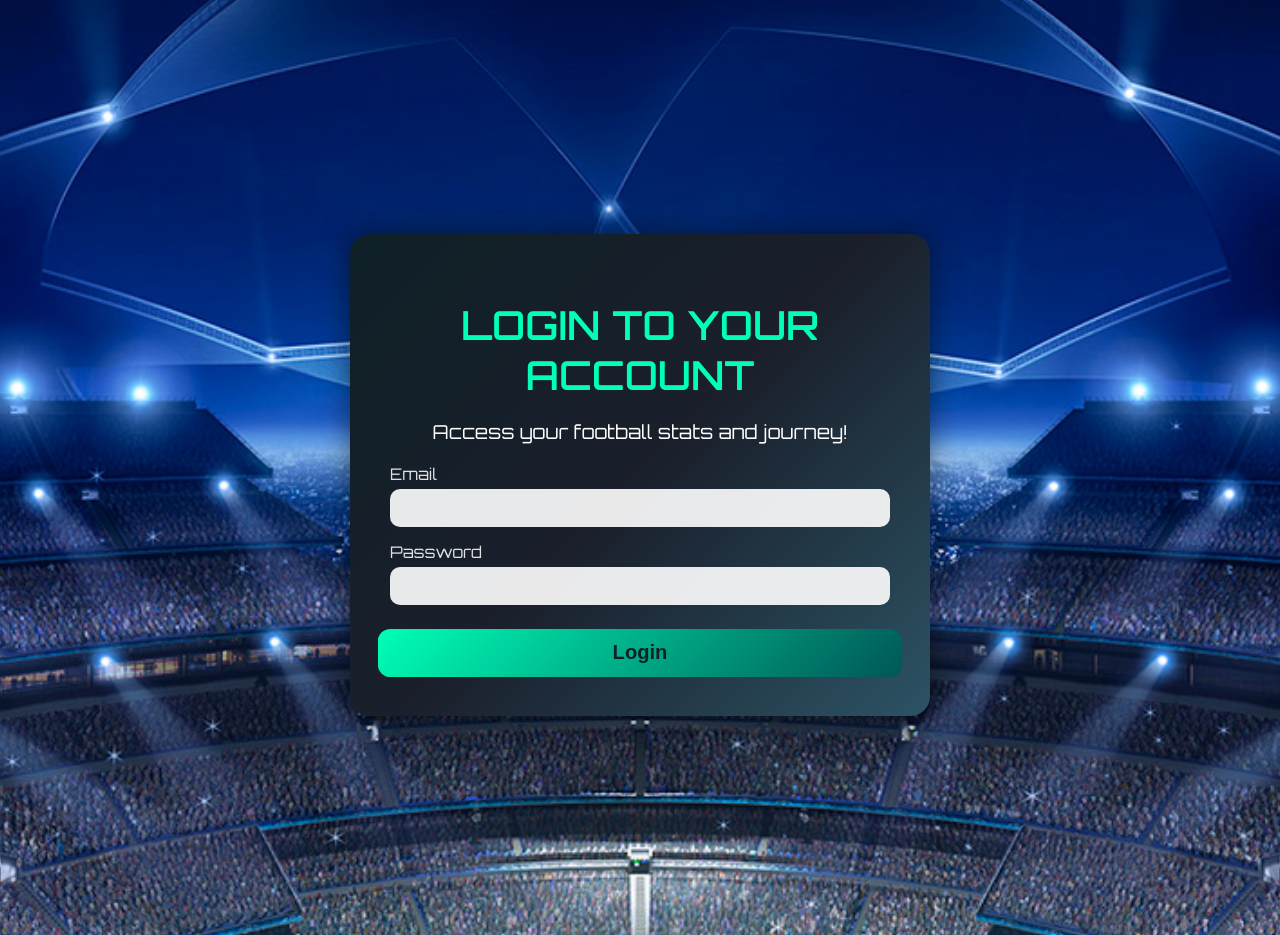
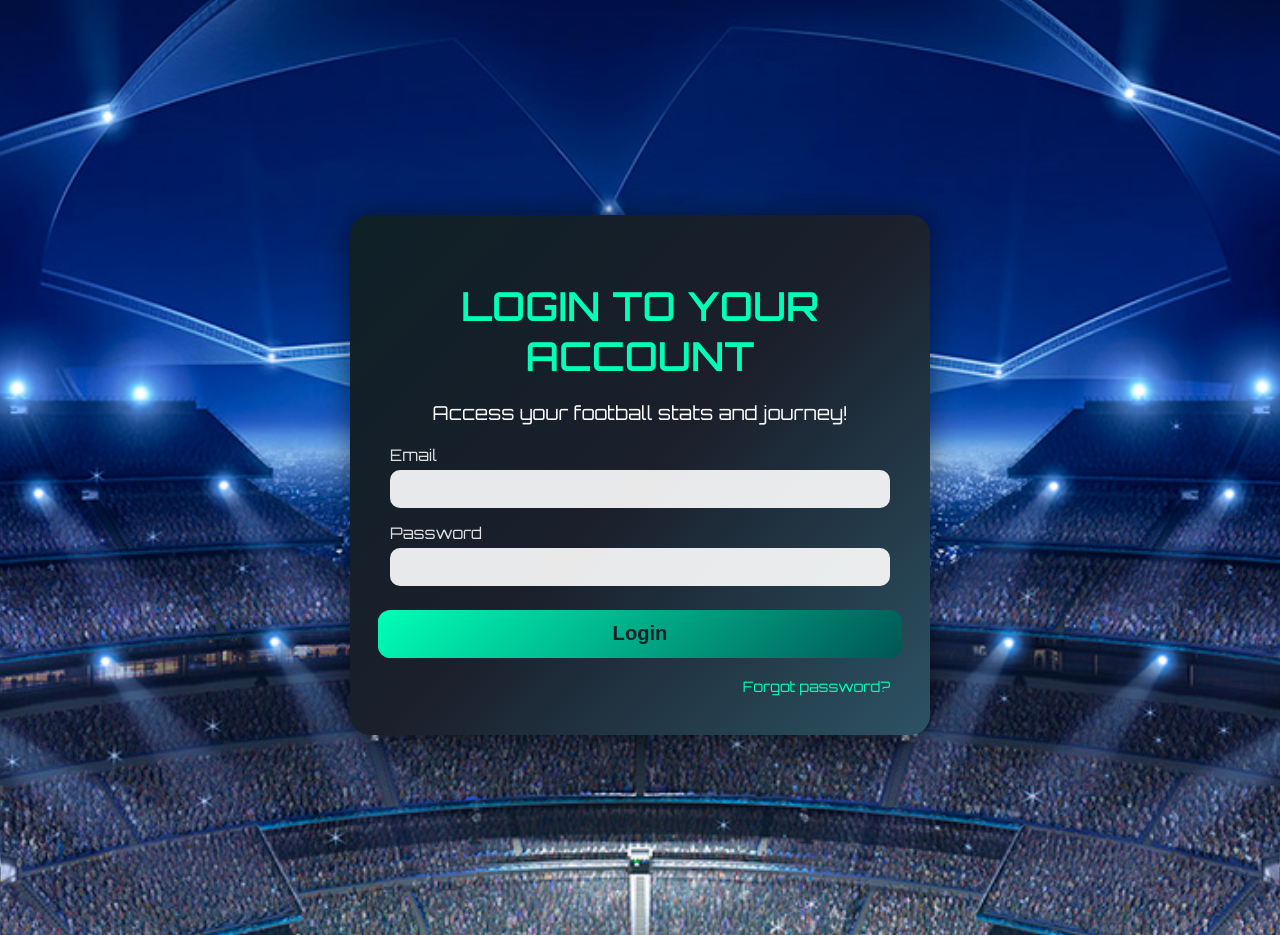
Before and after one commit to MihailJordanov/GoalTracker, a Flask app: page /login in a window 1280 px wide. Shown: the part 257-1192 px from the top of the page. Run offline with Flask 3, Linux system fonts and the light colour scheme; some libraries are stand-ins or nearby versions.

Commit message:
adding forget password system

```diff
--- a/app.py
+++ b/app.py
@@ -13,52 +13,60 @@ from routes.edit_match import edit_match_bp
 from routes.enemy_team_list import enemy_team_bp
 from routes.location_list import location_bp
 from routes.manage_players import manage_players_bp
-from database.db import get_db_connection  # Импортираме връзката към базатаfrom routes.home import home_bp
-
-app = Flask(__name__)
+from database.db import get_db_connection
+from config import DevelopmentConfig, ProductionConfig
 
 load_dotenv()
 
-app.secret_key = os.environ.get('SECRET_KEY')
+def create_app():
+    app = Flask(__name__)
+    # Избери конфигурация по среда
+    if os.getenv("FLASK_ENV") == "production":
+        app.config.from_object(ProductionConfig)
+    else:
+        app.config.from_object(DevelopmentConfig)
 
-# Flask-Login setup
-login_manager = LoginManager()
-login_manager.init_app(app)
-login_manager.login_view = "auth.login"
+    # Flask-Login
+    login_manager = LoginManager()
+    login_manager.init_app(app)
+    login_manager.login_view = "auth.login"
 
-# Регистриране на Blueprint-ите
-app.register_blueprint(auth_bp)
-app.register_blueprint(home_bp)
-app.register_blueprint(team_bp)
-app.register_blueprint(profile_bp)
-app.register_blueprint(add_match_bp)
-app.register_blueprint(match_history_bp)
-app.register_blueprint(notifications_bp)
-app.register_blueprint(edit_match_bp)
-app.register_blueprint(enemy_team_bp)
-app.register_blueprint(location_bp)
-app.register_blueprint(manage_players_bp)
+    class User(UserMixin):
+        def __init__(self, id, username):
+            self.id = id
+            self.username = username
 
-# Дефиниране на клас User
-class User(UserMixin):
-    def __init__(self, id, username):
-        self.id = id
-        self.username = username
+    @login_manager.user_loader
+    def load_user(user_id):
+        conn = get_db_connection()
+        cursor = conn.cursor()
+        # ⚠️ Увери се, че колоната username съществува. Ако нямаш username, ползвай email или first_name.
+        cursor.execute("SELECT id, COALESCE(username, email) FROM users WHERE id = %s", (user_id,))
+        user_data = cursor.fetchone()
+        cursor.close()
+        conn.close()
 
-# Функция за зареждане на потребител по ID
-@login_manager.user_loader
-def load_user(user_id):
-    conn = get_db_connection()
-    cursor = conn.cursor()
-    cursor.execute("SELECT id, username FROM users WHERE id = %s", (user_id,))
-    user_data = cursor.fetchone()
-    cursor.close()
-    conn.close()
+        if user_data:
+            return User(user_data[0], user_data[1])
+        return None
 
-    if user_data:
-        return User(user_data[0], user_data[1])
-    return None
+    # Регистриране на Blueprint-ите
+    app.register_blueprint(auth_bp)
+    app.register_blueprint(home_bp)
+    app.register_blueprint(team_bp)
+    app.register_blueprint(profile_bp)
+    app.register_blueprint(add_match_bp)
+    app.register_blueprint(match_history_bp)
+    app.register_blueprint(notifications_bp)
+    app.register_blueprint(edit_match_bp)
+    app.register_blueprint(enemy_team_bp)
+    app.register_blueprint(location_bp)
+    app.register_blueprint(manage_players_bp)
 
-# Стартиране на приложението
+    return app
+
+app = create_app()
+
 if __name__ == '__main__':
-    app.run(debug=True)
+    # В dev среда BASE_URL по подразбиране е http://127.0.0.1:5000
+    app.run(debug=app.config.get("DEBUG", False))
--- a/routes/auth.py
+++ b/routes/auth.py
@@ -1,12 +1,70 @@
-from flask import Blueprint, render_template, request, redirect, url_for, flash, session
+from flask import Blueprint, render_template, request, redirect, url_for, flash, session, current_app
 from database.db import get_db_connection
 from werkzeug.security import generate_password_hash, check_password_hash
 from flask_login import logout_user, login_required
 from psycopg2 import sql
 import re
 import psycopg2
+from itsdangerous import URLSafeTimedSerializer, BadSignature, SignatureExpired
+import smtplib
+from email.mime.text import MIMEText
+from email.utils import parseaddr
 
 auth_bp = Blueprint('auth', __name__)
+
+
+def _get_serializer():
+    return URLSafeTimedSerializer(current_app.config['SECRET_KEY'], salt='password-reset')
+
+def generate_reset_token(user_id: int, password_hash: str) -> str:
+    """Солим със хеша на паролата, за да паднат старите токени при смяна на паролата."""
+    s = _get_serializer()
+    # payload включва user_id и "ph" – текущия хеш, за да бъде част от подписа
+    return s.dumps({'uid': user_id, 'ph': password_hash})
+
+def verify_reset_token(token: str, expected_password_hash: str, max_age: int):
+    s = _get_serializer()
+    try:
+        data = s.loads(token, max_age=max_age)
+    except SignatureExpired:
+        return None  # изтекъл
+    except BadSignature:
+        return None  # невалиден
+
+    if 'uid' not in data or 'ph' not in data:
+        return None
+    # Проверяваме дали хешът в токена съвпада с текущия – иначе токенът е остарял
+    if data['ph'] != expected_password_hash:
+        return None
+    return data['uid']
+
+
+
+def send_reset_email(to_email: str, reset_link: str):
+    from flask import current_app
+    subject = "Reset your Football Stats password"
+    text = f"""Hello,
+
+We received a request to reset your password.
+This link is valid for 1 hour:
+
+{reset_link}
+
+If you didn't request this, you can ignore the email.
+– GoalTracker
+"""
+    msg = MIMEText(text, _charset='utf-8')
+    msg['Subject'] = subject
+    msg['From'] = current_app.config['MAIL_FROM']   # например "GoalTracker <goaltrackereu@gmail.com>"
+    msg['To'] = to_email
+
+    envelope_from = parseaddr(current_app.config['MAIL_FROM'])[1]  # чист имейл за SMTP
+    with smtplib.SMTP(current_app.config['MAIL_SERVER'], current_app.config['MAIL_PORT']) as server:
+        if current_app.config.get('MAIL_USE_TLS', True):
+            server.starttls()
+        server.login(current_app.config['MAIL_USERNAME'], current_app.config['MAIL_PASSWORD'])
+        server.sendmail(envelope_from, [to_email], msg.as_string())
+
 
 # Начална страница
 @auth_bp.route('/')
@@ -39,7 +97,7 @@ def register():
             return render_template("register.html")
 
 
-        if len(first_name) > 16:
+        if len(last_name) > 16:
             flash('Last name must be no more than 16 characters long.')
             return render_template("register.html")
 
@@ -61,7 +119,6 @@ def register():
 
         # Връзка с базата данни
         conn = get_db_connection()
-        cur = conn.cursor()
 
         # Проверка дали имейлът вече съществува в базата данни
         cur = conn.cursor()
@@ -193,3 +250,110 @@ def logout():
 @auth_bp.route('/start')
 def start():
     return redirect(url_for('auth.login'))
+
+
+
+@auth_bp.route('/forgot-password', methods=['GET', 'POST'])
+def forgot_password():
+    if request.method == 'POST':
+        email = request.form.get('email', '').strip()
+        # Една и съща реакция, за да не издаваме дали има такъв потребител
+        generic_msg = 'If that email exists, we have sent a reset link.'
+        if not re.match(r"[^@]+@[^@]+\.[^@]+", email):
+            flash(generic_msg, 'info')
+            return render_template('forgot_password.html')
+
+        conn = get_db_connection()
+        cur = conn.cursor()
+        cur.execute("SELECT id, password FROM users WHERE email = %s", (email,))
+        row = cur.fetchone()
+
+        if row:
+            user_id, password_hash = row
+            token = generate_reset_token(user_id, password_hash)
+            # Генерираме абсолютен линк
+            base = current_app.config['BASE_URL'].rstrip('/')
+            reset_link = f"{base}{url_for('auth.reset_password', token=token)}"
+            try:
+                send_reset_email(email, reset_link)
+            except Exception as e:
+                # По желание логни грешката
+                pass
+
+        cur.close()
+        conn.close()
+        flash(generic_msg, 'info')
+        return render_template('forgot_password.html')
+
+    return render_template('forgot_password.html')
+
+
+@auth_bp.route('/reset-password/<token>', methods=['GET', 'POST'])
+def reset_password(token):
+    # Първо валидираме токена срещу текущия password hash
+    conn = get_db_connection()
+    cur = conn.cursor()
+
+    # 1) опитваме да извадим user_id от токена без да знаем hash -> няма как,
+    # затова първо питаме потребителя да въведе имейл или ще минем през lookup по всички?
+    # По-ефикасно: ще пазим user_id в токена и ще направим lookup по него.
+    # Това вече сме го направили (uid е в токена), но трябва hash за проверката.
+    # Тук ще го извлечем след малко:
+
+    # Малък трик: десериализираме *без* max_age и *без* да сверяваме ph. Ще вземем uid,
+    # после ще сверим ph чрез verify_reset_token, след като имаме текущия password hash.
+    from itsdangerous import BadTimeSignature
+    try:
+        raw = _get_serializer().loads(token, max_age=None)
+        uid_from_token = raw.get('uid')
+    except Exception:
+        uid_from_token = None
+
+    if not uid_from_token:
+        cur.close(); conn.close()
+        flash('Invalid or expired reset link.', 'error')
+        return redirect(url_for('auth.forgot_password'))
+
+    cur.execute("SELECT id, email, password FROM users WHERE id = %s", (uid_from_token,))
+    user = cur.fetchone()
+    if not user:
+        cur.close(); conn.close()
+        flash('Invalid or expired reset link.', 'error')
+        return redirect(url_for('auth.forgot_password'))
+
+    user_id, email, password_hash = user
+
+    # Сега проверяваме токена с max_age и текущия hash
+    uid_verified = verify_reset_token(
+        token,
+        expected_password_hash=password_hash,
+        max_age=current_app.config['PASSWORD_RESET_TOKEN_MAX_AGE']
+    )
+    if not uid_verified:
+        cur.close(); conn.close()
+        flash('Invalid or expired reset link.', 'error')
+        return redirect(url_for('auth.forgot_password'))
+
+    if request.method == 'POST':
+        new_password = request.form.get('password', '')
+        confirm_password = request.form.get('confirm_password', '')
+
+        if len(new_password) < 6:
+            flash('Password must be at least 6 characters long.', 'error')
+            return render_template('reset_password.html', email=email)
+
+        if new_password != confirm_password:
+            flash('Passwords do not match.', 'error')
+            return render_template('reset_password.html', email=email)
+
+        # Записваме новата парола
+        new_hash = generate_password_hash(new_password, method='pbkdf2:sha256')
+        cur.execute("UPDATE users SET password = %s WHERE id = %s", (new_hash, user_id))
+        conn.commit()
+        cur.close(); conn.close()
+
+        flash('Your password has been reset. Please log in.', 'success')
+        return redirect(url_for('auth.login'))
+
+    cur.close(); conn.close()
+    return render_template('reset_password.html', email=email)
--- a/static/css/login.css
+++ b/static/css/login.css
@@ -182,6 +182,42 @@ footer {
     width: 100%;
 }
 
+/* Стил за "Forgot password?" */
+.input-group small {
+    margin-top: 5px;
+    text-align: right;
+}
+
+.input-group small a {
+    font-size: 0.9rem;
+    color: #00ffb7;
+    text-decoration: none;
+    transition: color 0.2s ease, text-shadow 0.2s ease;
+}
+
+.input-group small a:hover {
+    color: #00ffc8;
+    text-shadow: 0 0 6px #00ffc8;
+}
+
+.forgot-link {
+    margin-top: 5px;
+    text-align: right;
+}
+
+.forgot-link a {
+    font-size: 0.9rem;
+    color: #00ffb7;
+    text-decoration: none;
+    transition: color 0.3s ease;
+}
+
+.forgot-link a:hover {
+    color: #00ffc8;
+    text-shadow: 0 0 5px #00ffc8;
+}
+
+
 @keyframes fadeIn {
     from { opacity: 0; transform: translateY(-10px); }
     to { opacity: 1; transform: translateY(0); }
--- a/templates/login.html
+++ b/templates/login.html
@@ -51,8 +51,11 @@
                     <input type="password" id="password" name="password" required>
                 </div>
                 <button type="submit" class="start-btn">Login</button>
+                <div class="input-group">
+                    <small><a href="{{ url_for('auth.forgot_password') }}">Forgot password?</a></small>
+                </div>
             </form>
-        </div>
+          </div>
         </div>
     </div>
 
```
Also changed, not shown: config.py (added, +22 -0 lines), migrate_images_to_cloudinary.py (deleted, +0 -56 lines), templates/forgot_password.html (added, +38 -0 lines), templates/reset_password.html (added, +43 -0 lines).
